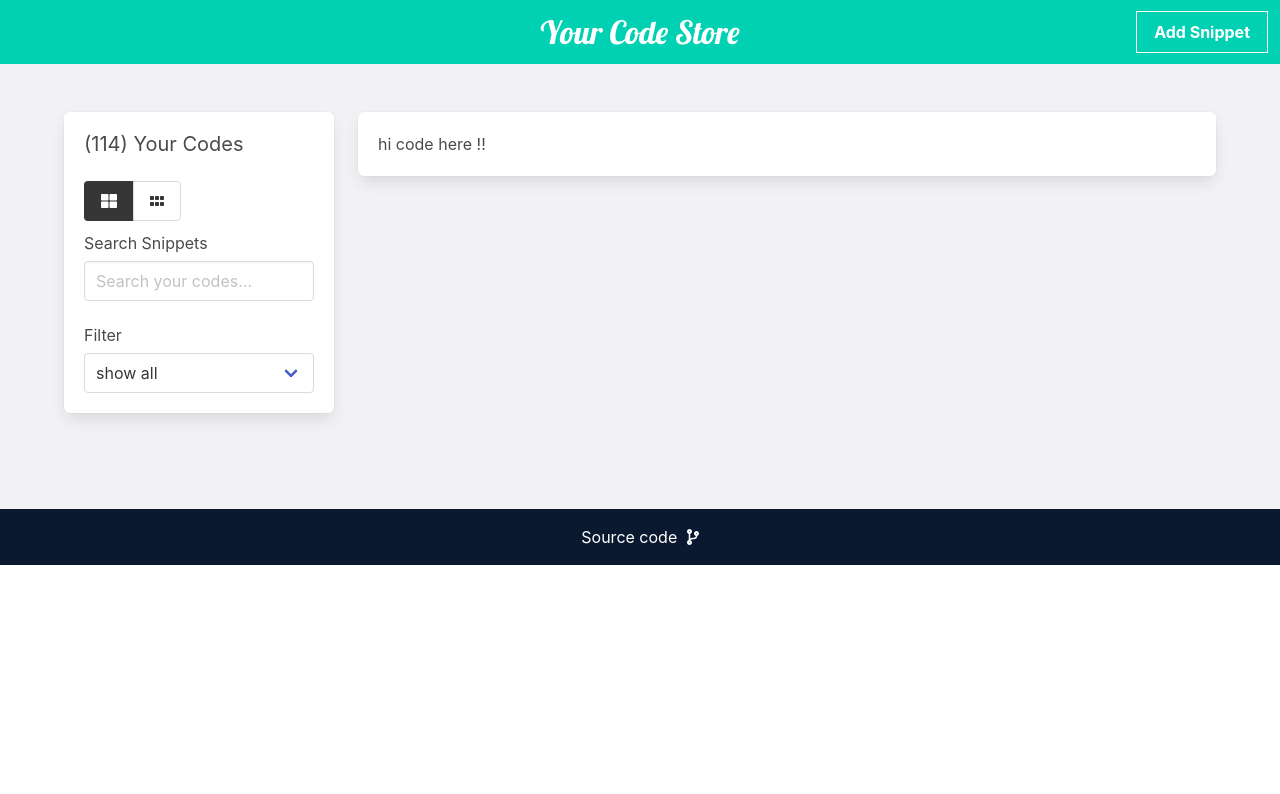
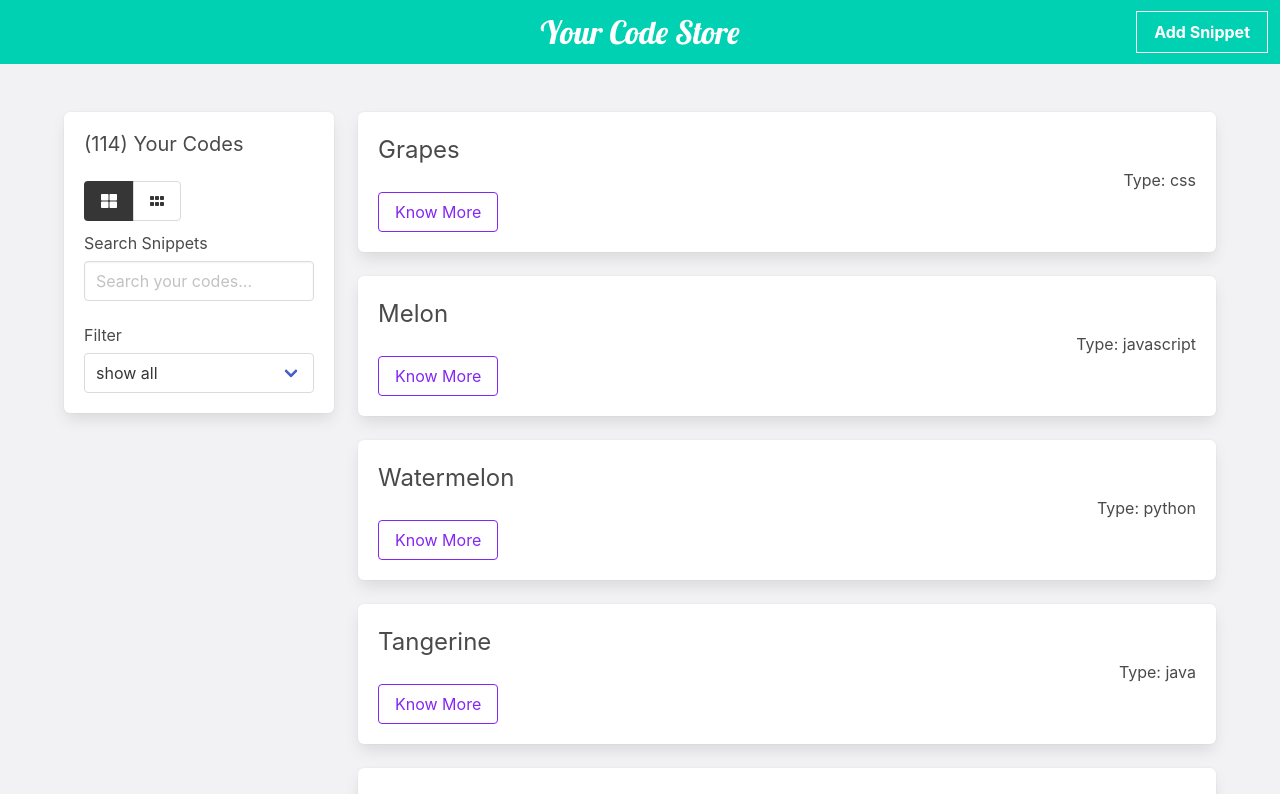
Before and after one commit to killcodeX/CodeStore, a React (Create React App) app: page / in a window 1280 px wide. Shown: the top 794 px of the page. Built offline with nearby package versions, Linux system fonts and the light colour scheme.

Commit message:
map is working

```diff
--- a/public/index.html
+++ b/public/index.html
@@ -15,7 +15,7 @@
     <!-- -------------------- Bulma and Fontawesome ---------------------->
     <link rel="stylesheet" href="https://cdn.jsdelivr.net/npm/bulma@0.9.0/css/bulma.min.css">
     <script defer src="https://cdnjs.cloudflare.com/ajax/libs/font-awesome/5.13.1/js/all.min.js"></script>
-    <title>React App</title>
+    <title>Code Store</title>
   </head>
   <body>
     <noscript>You need to enable JavaScript to run this app.</noscript>
--- a/src/App.css
+++ b/src/App.css
@@ -3,7 +3,8 @@
 
 .section{
     background-color: #f2f2f5;
-    padding-bottom: 150px;
+    padding-bottom: 100px;
+    min-height: 100vh;
 }
 
 .navbar-brand{
@@ -18,8 +19,17 @@
   border:1px solid #fff;
 }
 
-/* ----------------------------------------- IncomeExpense ----------------------------------------- */
+/* ----------------------------------------- Code ----------------------------------------- */
 
+.btn{
+  border: 1px solid #8427f3;
+  color: #8427f3;
+  transition: 0.5s;
+}
+.btn:hover{
+  color: #fff;
+  background-color: #8427f3;
+}
 
 /* ----------------------------------------- Footer ------------------------------------------------ */
 
--- a/src/components/pages/code.js
+++ b/src/components/pages/code.js
@@ -1,10 +1,16 @@
 import React from 'react';
 
 
-export default function Code() {
+export default function Code(props) {
+
+  const {desc, type, id } = props;
     return (
         <>
-          hi code here !!
+          <div className='box'>
+            <h2 className='is-size-4'>{desc}</h2>
+            <div className='has-text-right'>Type: {type}</div>
+            <div className='button btn'>Know More</div>
+          </div>
         </>
     )
 }
--- a/src/components/pages/codeList.js
+++ b/src/components/pages/codeList.js
@@ -6,13 +6,13 @@ import { GlobalContext } from '../context/StateManager';
 
 export default function CodeList() {
 
-    const context = useContext(GlobalContext);
-
-    console.log(context);
+    const { codes } = useContext(GlobalContext);
 
     return (
         <>
-          <Code/>
+          { codes.map(code => (
+            <Code desc={code.desc} type={code.type} id={code.id}/>
+          ))}
         </>
     )
 }
--- a/src/components/pages/home.js
+++ b/src/components/pages/home.js
@@ -18,9 +18,7 @@ export default function Home() {
                             </div>
                         </div>
                         <div className='column is-9'>
-                            <div className='box'>
                                 <CodeList/>
-                            </div>
                         </div>
                     </div>
                 </div>
```
